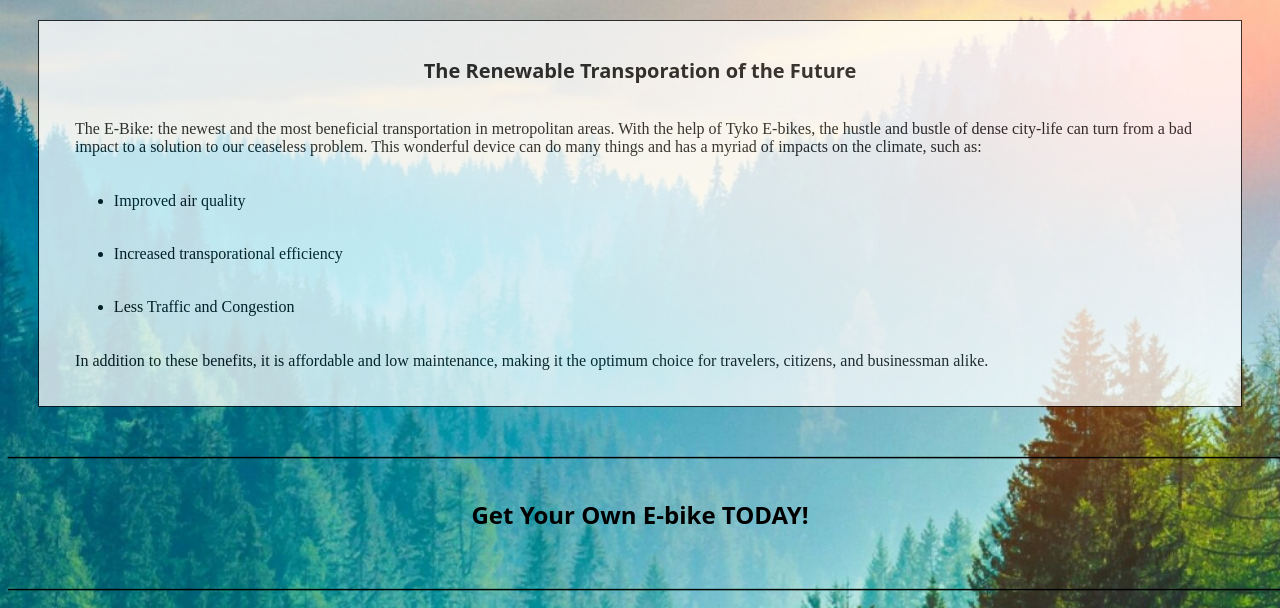
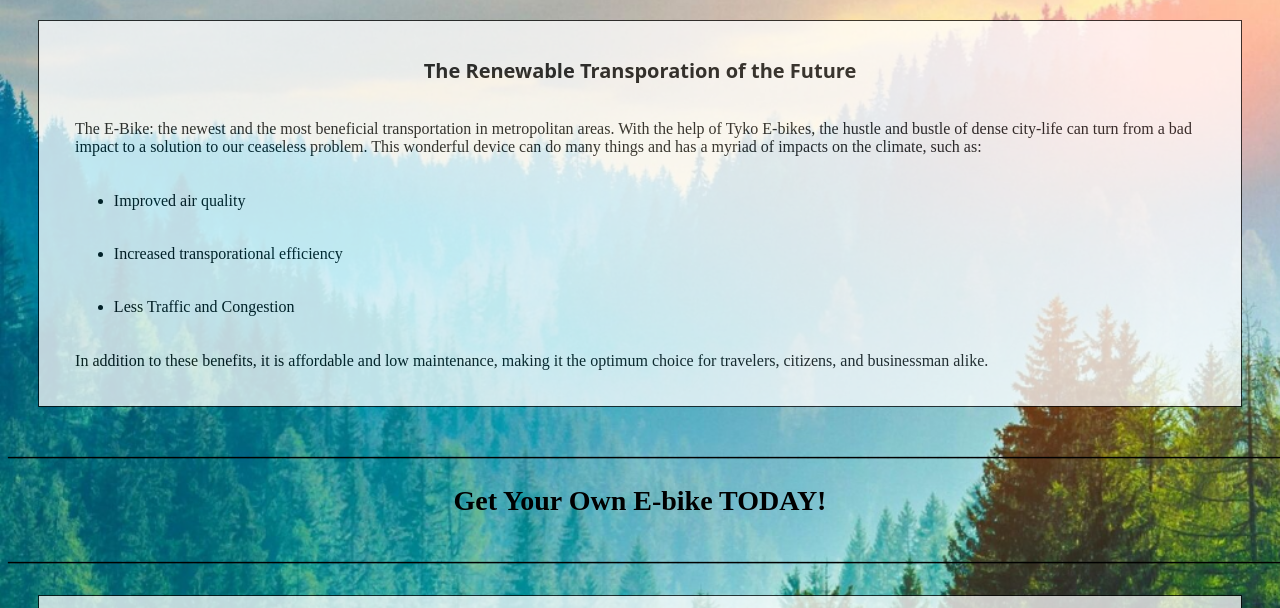
Before and after one commit to Saharsha-N/E-Bike-Website, a plain HTML site: page index.html in a window 1280 px wide. Shown: the part 192-800 px from the top of the page. Drawn offline with Linux system fonts and the light colour scheme.

Commit message:
Update index.css

```diff
--- a/index.css
+++ b/index.css
@@ -59,8 +59,9 @@ h2 {
 }
 
 h2.grabber {
-  font-size: 24px;
-  margin: 3% 2%;
+  font-size: 28px;
+  margin: 2% 1%;
+  font-family: Neutronium;
 }
 
 .ebike, .about_us {
```
